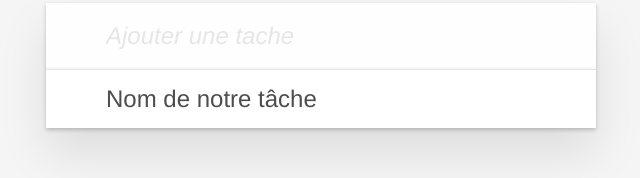
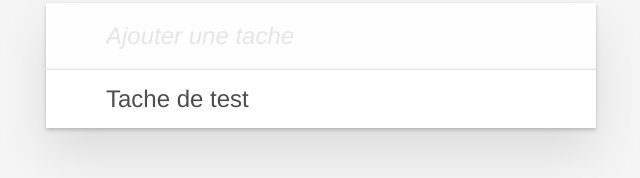
Before and after one commit to amacabr2/gfk_js_vuejs_todolist, a Vue app: page / in a window 1280 px wide. Shown: the part 127-305 px from the top of the page, without its empty margins (319-959 px from the left). Built offline with nearby package versions, Linux system fonts and the light colour scheme; the HTML template or start-up script is replaced by a standard one.

Commit message:
Creation function data() in Todos.vue with an exemple todo

```diff
--- a/src/components/Todos.vue
+++ b/src/components/Todos.vue
@@ -4,14 +4,14 @@
 
         <header class="header">
             <h1>Todos</h1>
-            <input type="text" class="new-todo" placeholder="Ajouter une tache">
+            <input type="text" class="new-todo" placeholder="Ajouter une tache" v-model="newTodo">
         </header>
 
         <div class="main">
             <ul class="todo-list">
-                <li class="todo">
+                <li class="todo" v-for="todo in todos">
                     <div class="view">
-                        <label>Nom de notre tâche</label>
+                        <label>{{ todo.name }}</label>
                     </div>
                 </li>
             </ul>
@@ -22,7 +22,18 @@
 </template>
 
 <script>
+    /* eslint-disable space-before-function-paren */
+
     export default {
+      data() {
+        return {
+          todos: [{
+            name: 'Tache de test',
+            complete: false
+          }],
+          newTodo: ''
+        }
+      }
     }
 </script>
 
```
